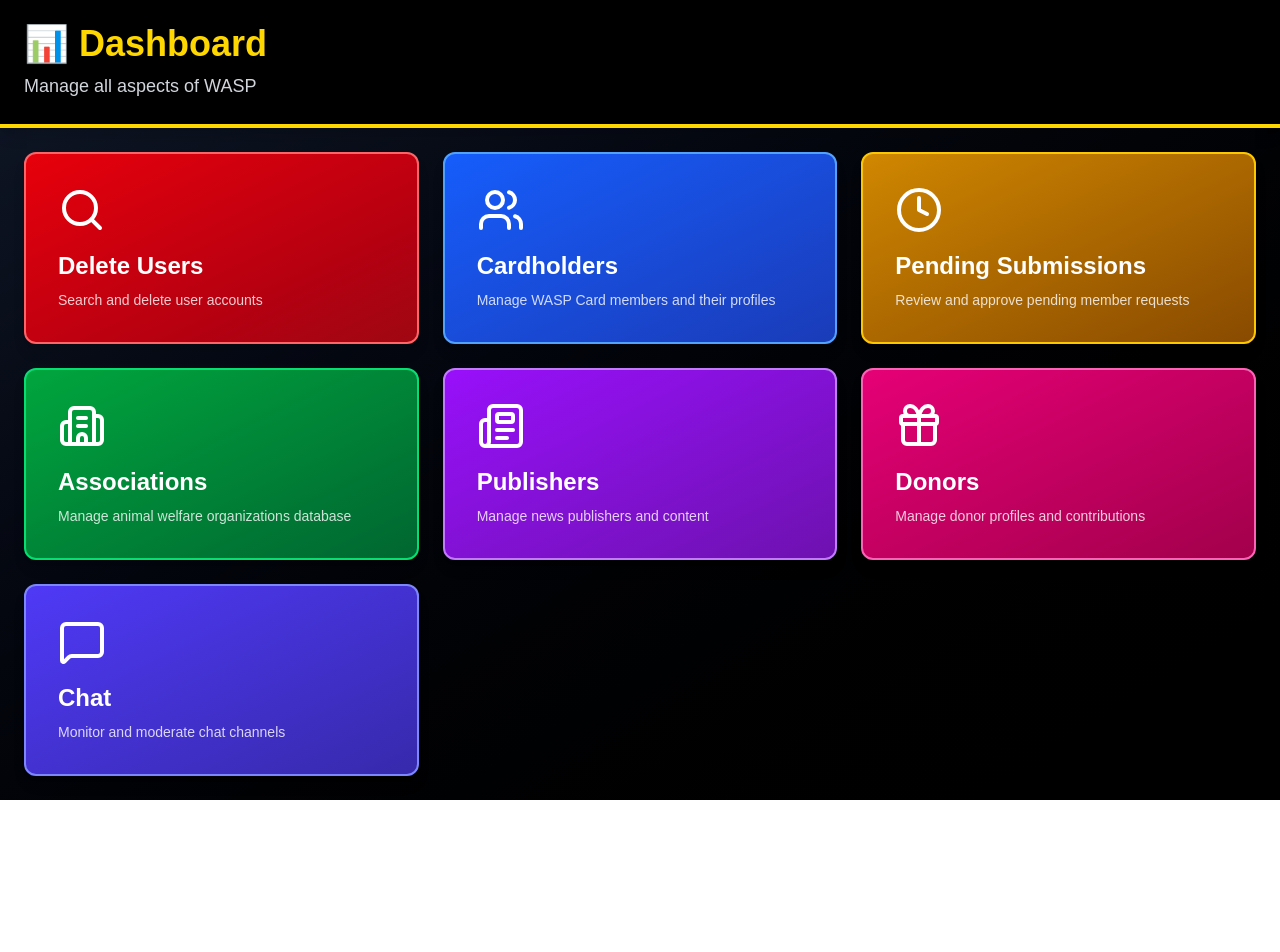
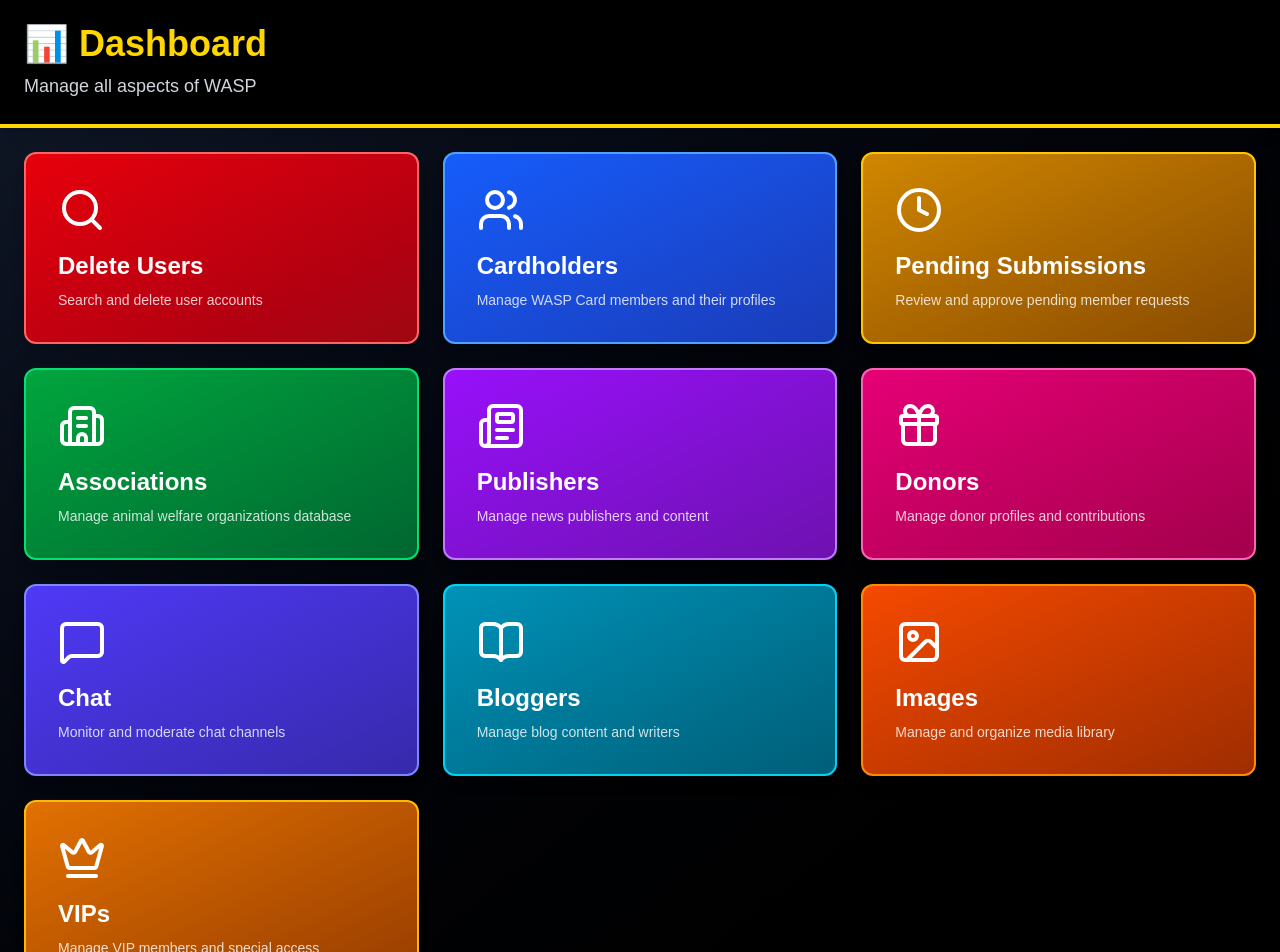
Before and after one commit to WASP01admin/mio-sito, a Next.js app in the folder web/: page /admin/dashboard in a window 1280 px wide. Shown: the top 952 px of the page. Before the commit the page ends 800 px from the top, so only its background shows below. Built offline with nearby package versions, Linux system fonts and the light colour scheme.

Commit message:
Update page.tsx

```diff
--- a/web/app/admin/dashboard/page.tsx
+++ b/web/app/admin/dashboard/page.tsx
@@ -10,6 +10,9 @@ import {
   Gift,
   MessageSquare,
   Search,
+  BookOpen,
+  Image,
+  Crown,
 } from "lucide-react";
 
 const dashboardItems = [
@@ -69,6 +72,30 @@ const dashboardItems = [
     color: "from-indigo-600 to-indigo-800",
     borderColor: "border-indigo-400",
   },
+  {
+    href: "/admin/bloggers",
+    icon: BookOpen,
+    title: "Bloggers",
+    description: "Manage blog content and writers",
+    color: "from-cyan-600 to-cyan-800",
+    borderColor: "border-cyan-400",
+  },
+  {
+    href: "/admin/images",
+    icon: Image,
+    title: "Images",
+    description: "Manage and organize media library",
+    color: "from-orange-600 to-orange-800",
+    borderColor: "border-orange-400",
+  },
+  {
+    href: "/admin/vips",
+    icon: Crown,
+    title: "VIPs",
+    description: "Manage VIP members and special access",
+    color: "from-amber-600 to-amber-800",
+    borderColor: "border-amber-400",
+  },
 ];
 
 export default function DashboardPage() {
```
